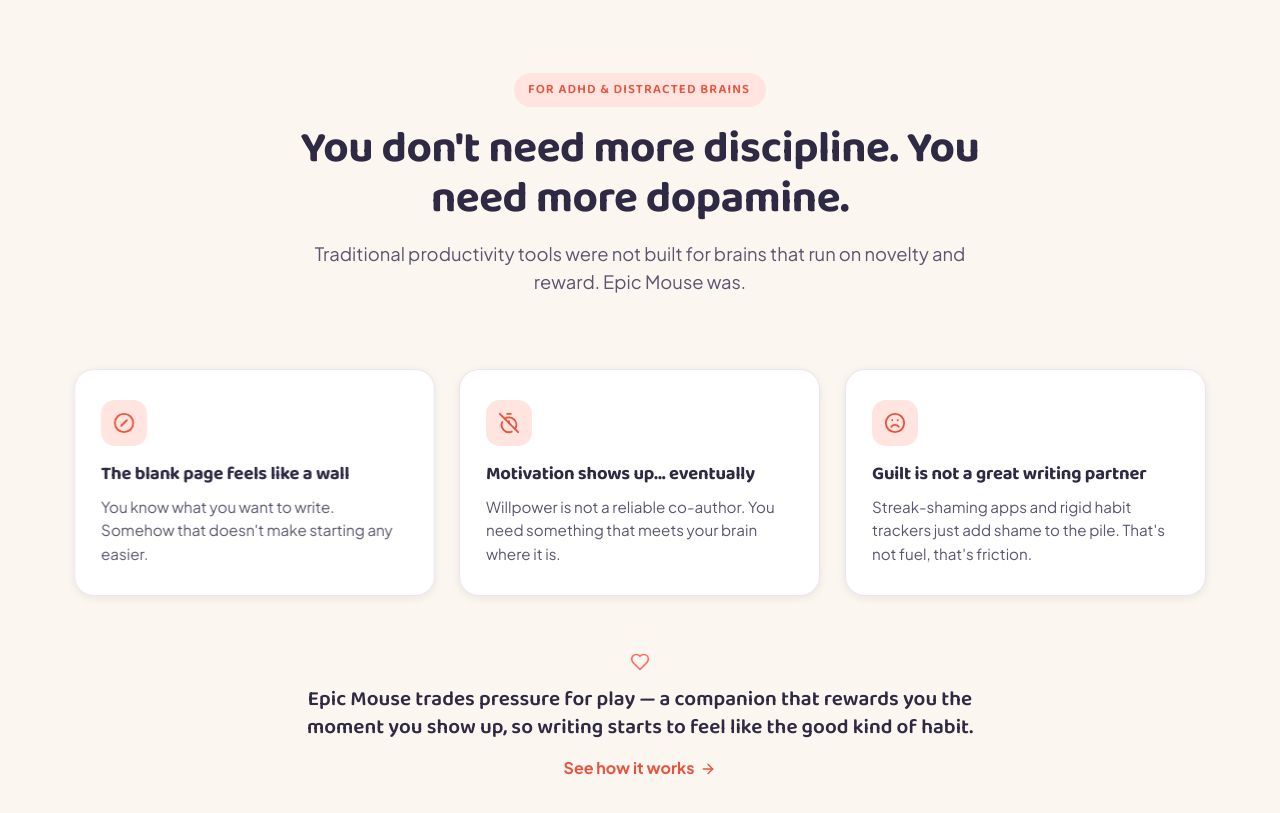
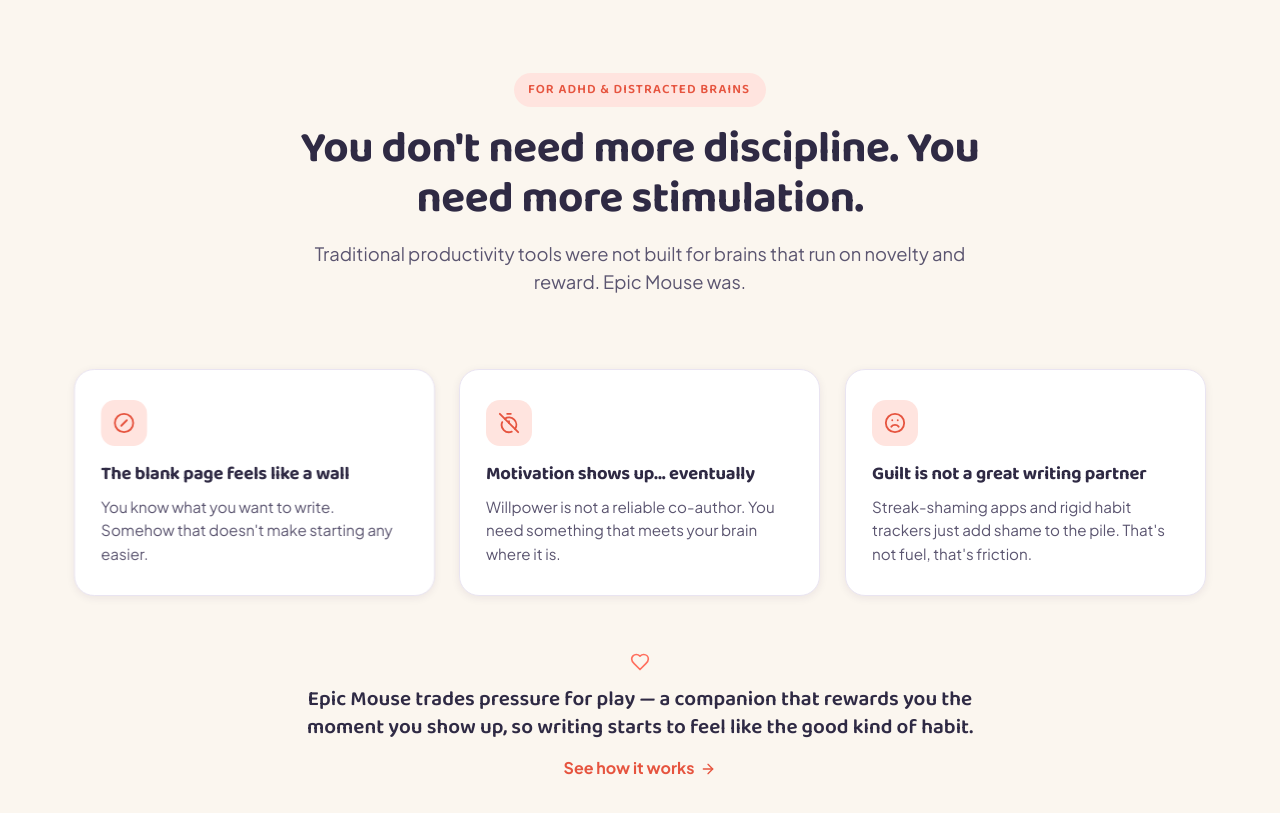
Before and after one commit to Christian-Schneider-Davis/epicmouse.app, a React (Vite) app: page / in a window 1280 px wide. Shown: the part 1760-2573 px from the top of the page. Built offline with nearby package versions, Linux system fonts and the light colour scheme.

Commit message:
Update ProblemSolution.jsx

```diff
--- a/src/components/ProblemSolution.jsx
+++ b/src/components/ProblemSolution.jsx
@@ -25,7 +25,7 @@
       <div className="container">
         <Reveal type="fade" className="section-head">
           <span className="eyebrow">For ADHD &amp; distracted brains</span>
-          <h2 className="section-title">You don't need more discipline. You need more dopamine.</h2>
+          <h2 className="section-title">You don't need more discipline. You need more stimulation.</h2>
           <p className="section-sub">
             Traditional productivity tools were not built for brains that run on novelty and reward. Epic Mouse
             was.
```
